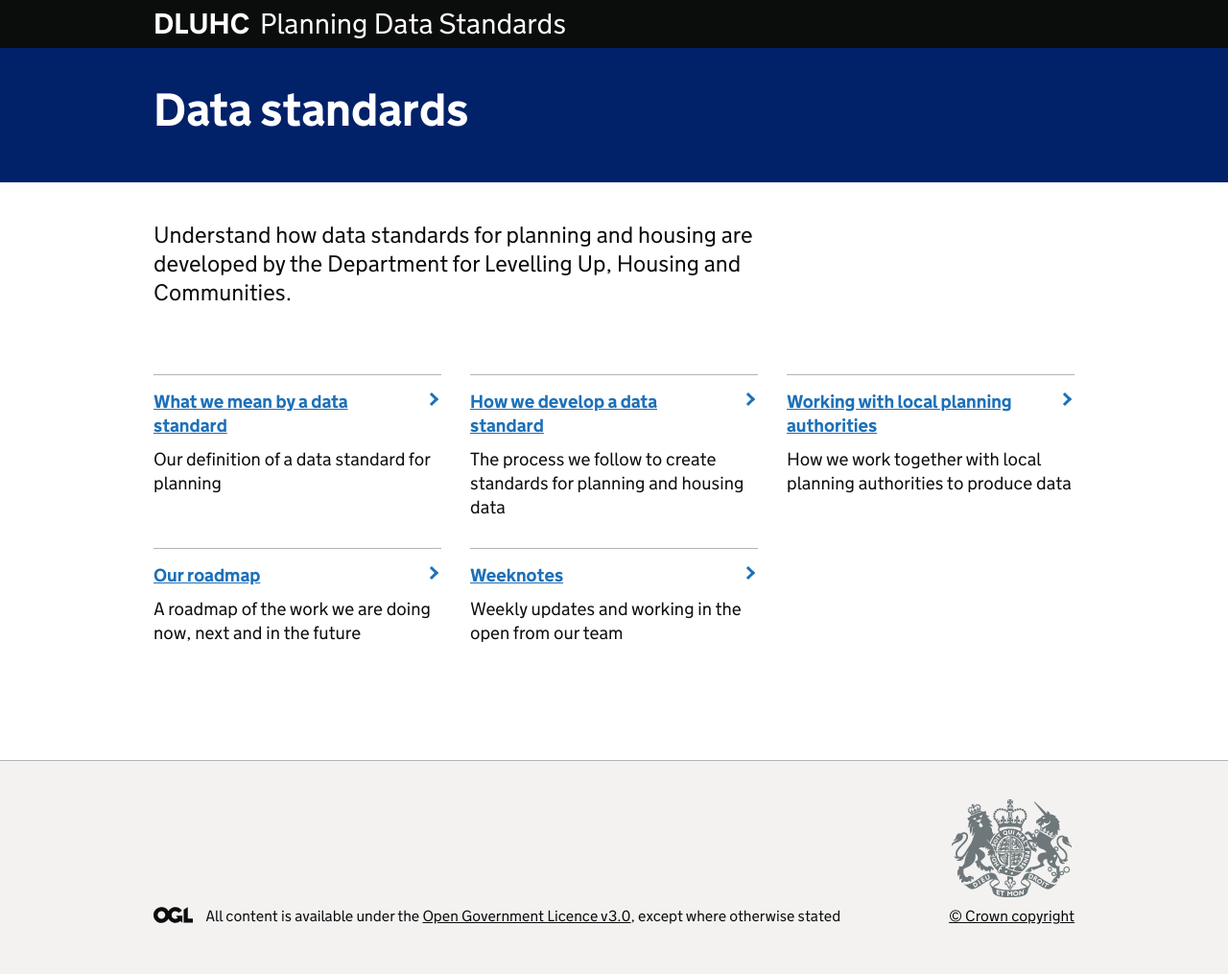
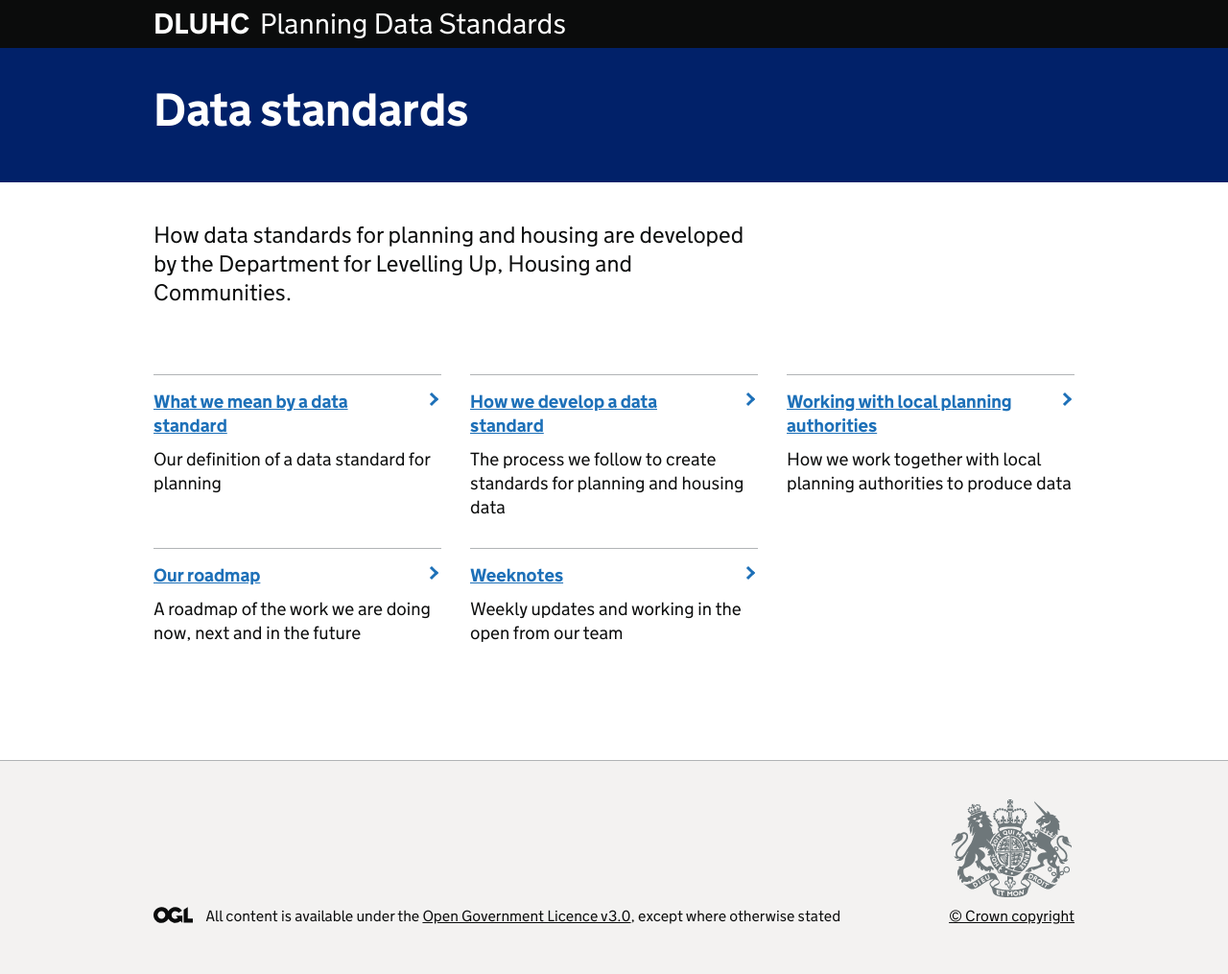
Before and after one commit to digital-land/data-standards-team, a Jekyll site: the page built from index.html, in a window 1280 px wide. Shown: the whole page at 96% size. Built offline with Jekyll 4.4.1, drawn with Linux system fonts in a browser that asks for light colours.

```diff
--- a/index.html
+++ b/index.html
@@ -7,7 +7,7 @@
 ---
 <div class="govuk-grid-row">
   <div class="govuk-grid-column-two-thirds">
-    <p class="govuk-body-l">Understand how data standards for planning and housing are developed by the Department for Levelling Up, Housing and Communities.</p>
+    <p class="govuk-body-l">How data standards for planning and housing are developed by the Department for Levelling Up, Housing and Communities.</p>
   </div>
 </div>
 
```
